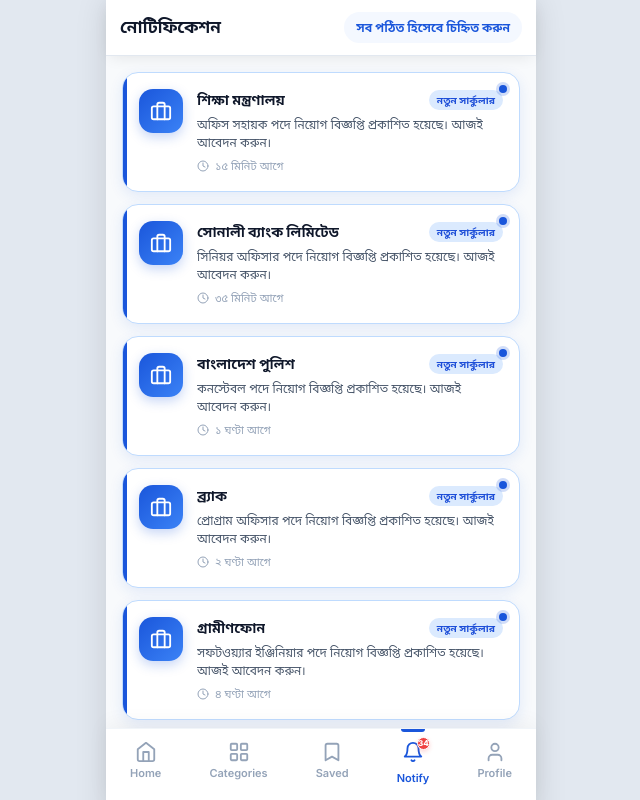
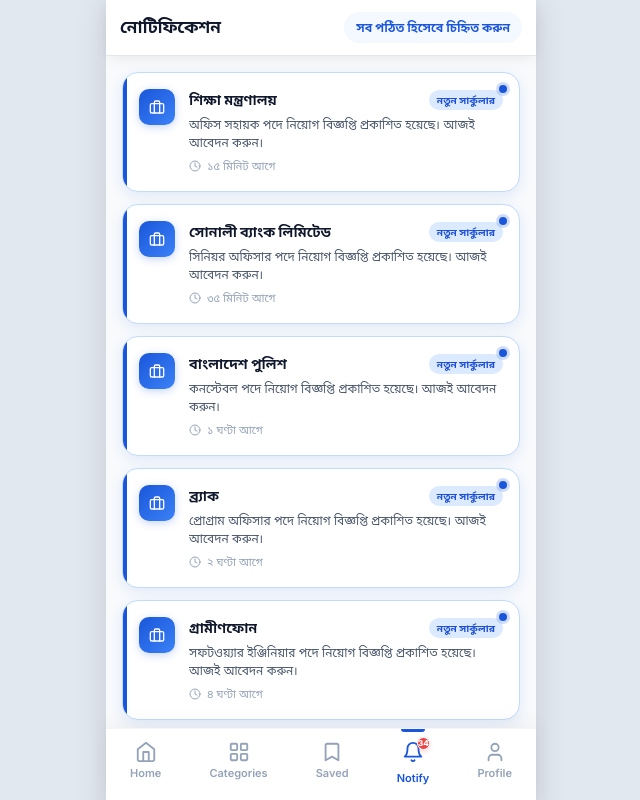
Before and after one commit to rudrodeb029/Job-Circular, a React (Vite) app: page /notifications in a window 1280 px wide. Shown: the top 800 px of the page, without its empty margins (319-959 px from the left). Built offline with nearby package versions, Linux system fonts and the light colour scheme; no server answers.

Commit message:
Reduce notification badge icon size to 36px in NotificationItem.jsx

```diff
--- a/src/components/NotificationItem.jsx
+++ b/src/components/NotificationItem.jsx
@@ -101,18 +101,18 @@ export default function NotificationItem({ notification }) {
 
       {/* 3D Gradient Icon Tile */}
       <div style={{
-        width: '44px',
-        height: '44px',
-        borderRadius: '14px',
+        width: '36px',
+        height: '36px',
+        borderRadius: '10px',
         background: config.bg,
         color: 'white',
         display: 'flex',
         alignItems: 'center',
         justifyContent: 'center',
         flexShrink: 0,
-        boxShadow: `0 4px 12px ${config.shadow}`
+        boxShadow: `0 2px 8px ${config.shadow}`
       }}>
-        <IconComponent size={22} />
+        <IconComponent size={16} />
       </div>
 
       {/* Notification Text Content */}
```
